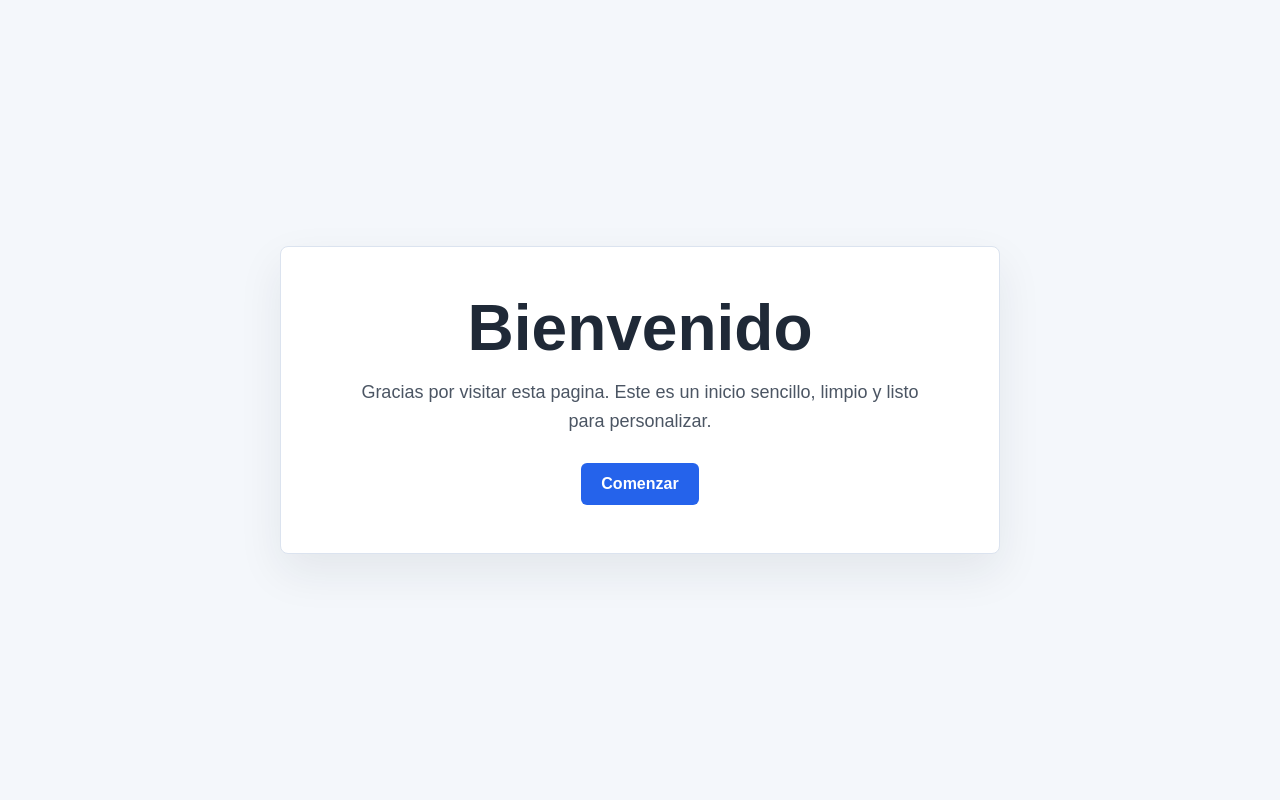
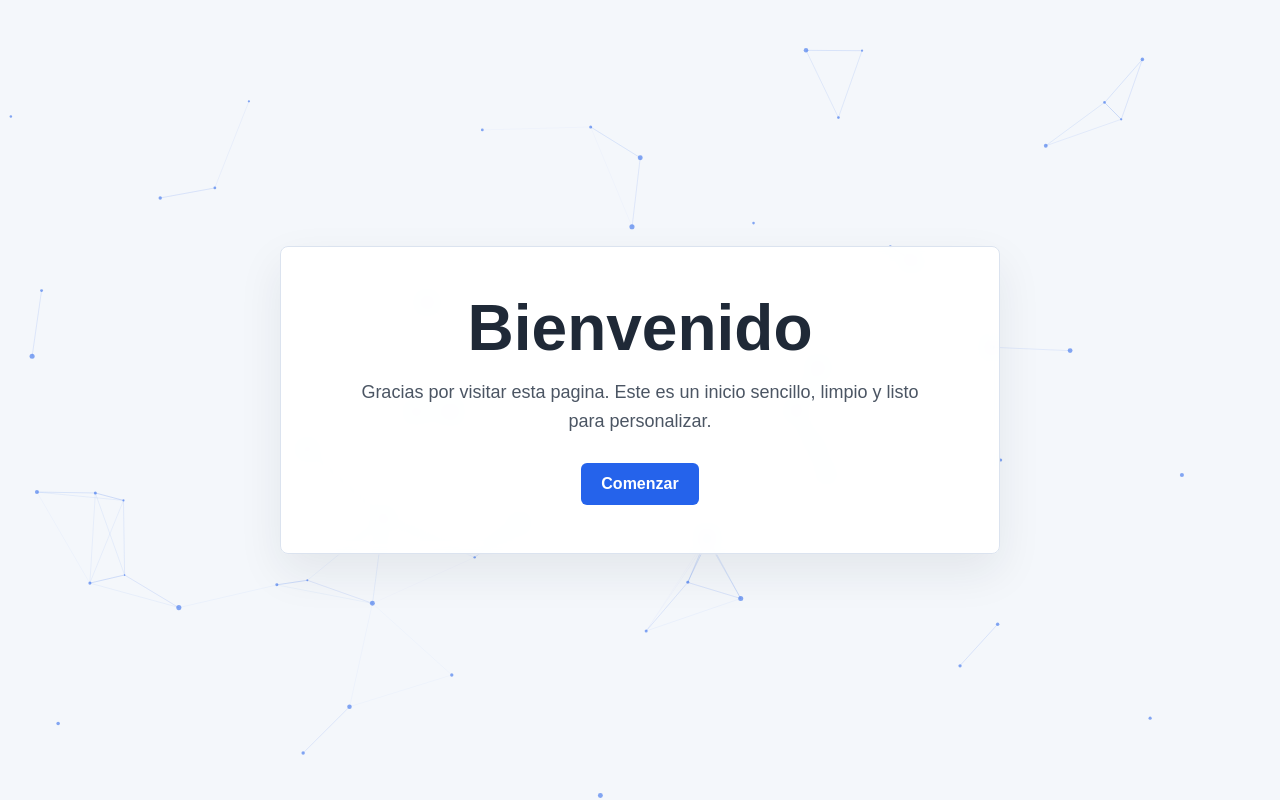
Before and after one commit to Fre123/welcome-html, a plain HTML site: page index.html in a window 1280 px wide. Drawn offline with Linux system fonts and the light colour scheme.

Commit message:
feat: particulas
Particulas en el background

```diff
--- a/css/styles.css
+++ b/css/styles.css
@@ -15,16 +15,30 @@ body {
   display: grid;
   place-items: center;
   padding: 24px;
+  position: relative;
+  overflow: hidden;
+}
+
+#particulas {
+  position: fixed;
+  inset: 0;
+  width: 100%;
+  height: 100%;
+  z-index: 0;
+  pointer-events: none;
 }
 
 main {
+  position: relative;
+  z-index: 1;
   width: min(100%, 720px);
   padding: 48px 32px;
   text-align: center;
-  background: #ffffff;
+  background: rgba(255, 255, 255, 0.92);
   border: 1px solid #dbe3ef;
   border-radius: 8px;
   box-shadow: 0 18px 45px rgba(31, 41, 55, 0.08);
+  backdrop-filter: blur(6px);
 }
 
 h1 {
--- a/index.html
+++ b/index.html
@@ -7,11 +7,13 @@
     <link rel="stylesheet" href="css/styles.css">
   </head>
   <body>
+    <canvas id="particulas" aria-hidden="true"></canvas>
     <main>
       <h1 id="titulo">Bienvenido</h1>
       <p id="mensaje">Gracias por visitar esta pagina. Este es un inicio sencillo, limpio y listo para personalizar.</p>
       <a id="comenzar" href="#">Comenzar</a>
     </main>
+    <script src="js/particles.js"></script>
     <script src="js/main.js"></script>
   </body>
 </html>
--- /dev/null
+++ b/js/particles.js
@@ -0,0 +1,86 @@
+(() => {
+  const canvas = document.getElementById("particulas");
+  const ctx = canvas.getContext("2d");
+
+  const COLOR = "37, 99, 235";
+  const DISTANCIA_MAX = 120;
+  const VELOCIDAD = 0.35;
+
+  let particulas = [];
+  let ancho = 0;
+  let alto = 0;
+  let animacionId = 0;
+
+  function cantidadParticulas() {
+    return Math.max(28, Math.floor((ancho * alto) / 18000));
+  }
+
+  function crearParticula() {
+    return {
+      x: Math.random() * ancho,
+      y: Math.random() * alto,
+      vx: (Math.random() - 0.5) * VELOCIDAD,
+      vy: (Math.random() - 0.5) * VELOCIDAD,
+      radio: Math.random() * 1.8 + 0.8,
+    };
+  }
+
+  function redimensionar() {
+    ancho = window.innerWidth;
+    alto = window.innerHeight;
+    canvas.width = ancho;
+    canvas.height = alto;
+
+    const total = cantidadParticulas();
+    particulas = Array.from({ length: total }, crearParticula);
+  }
+
+  function mover(particula) {
+    particula.x += particula.vx;
+    particula.y += particula.vy;
+
+    if (particula.x < 0 || particula.x > ancho) particula.vx *= -1;
+    if (particula.y < 0 || particula.y > alto) particula.vy *= -1;
+  }
+
+  function dibujar() {
+    ctx.clearRect(0, 0, ancho, alto);
+
+    for (let i = 0; i < particulas.length; i += 1) {
+      const a = particulas[i];
+      mover(a);
+
+      ctx.beginPath();
+      ctx.arc(a.x, a.y, a.radio, 0, Math.PI * 2);
+      ctx.fillStyle = `rgba(${COLOR}, 0.55)`;
+      ctx.fill();
+
+      for (let j = i + 1; j < particulas.length; j += 1) {
+        const b = particulas[j];
+        const dx = a.x - b.x;
+        const dy = a.y - b.y;
+        const distancia = Math.hypot(dx, dy);
+
+        if (distancia < DISTANCIA_MAX) {
+          const opacidad = 1 - distancia / DISTANCIA_MAX;
+          ctx.beginPath();
+          ctx.moveTo(a.x, a.y);
+          ctx.lineTo(b.x, b.y);
+          ctx.strokeStyle = `rgba(${COLOR}, ${opacidad * 0.25})`;
+          ctx.lineWidth = 1;
+          ctx.stroke();
+        }
+      }
+    }
+
+    animacionId = requestAnimationFrame(dibujar);
+  }
+
+  window.addEventListener("resize", redimensionar);
+  redimensionar();
+  dibujar();
+
+  window.addEventListener("beforeunload", () => {
+    cancelAnimationFrame(animacionId);
+  });
+})();
```
